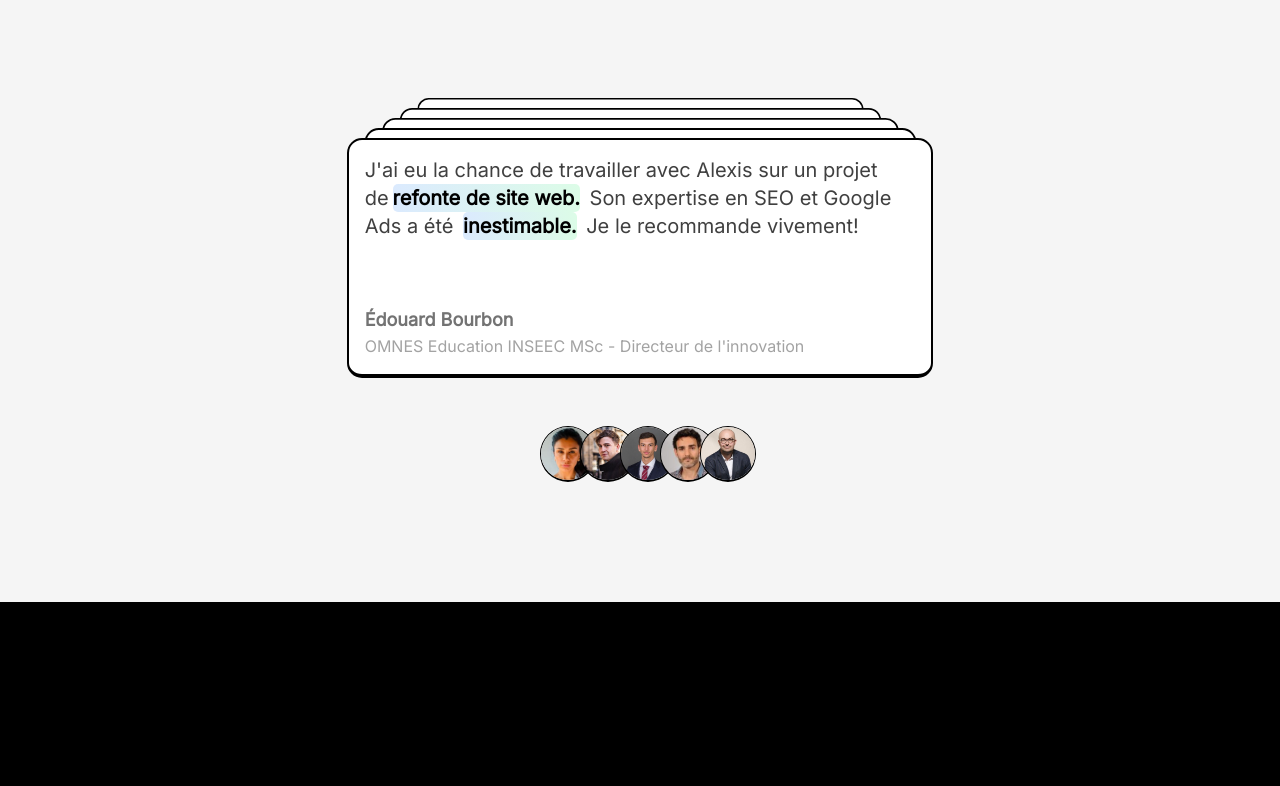
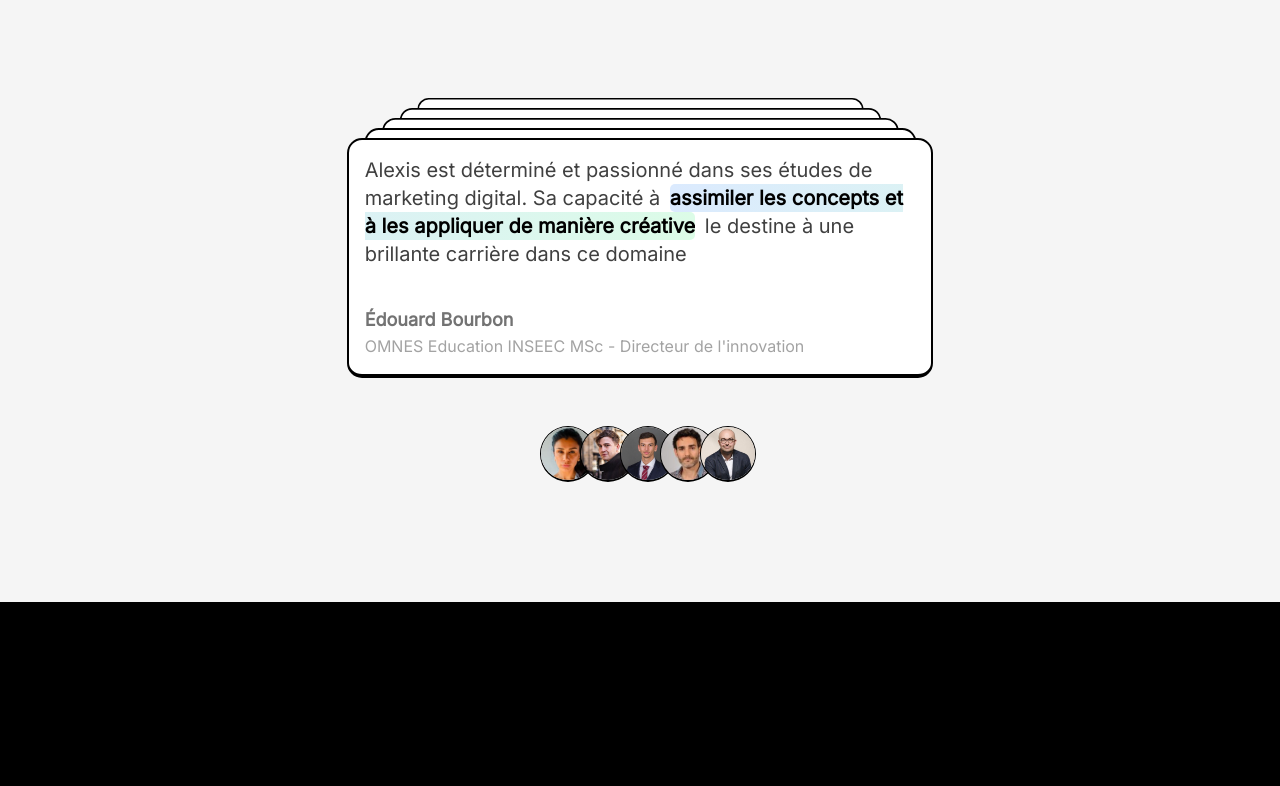
Before and after one commit to AlexisMarketeur/portfolio, a Next.js app: page / in a window 1280 px wide. Shown: the part 5814-6600 px from the top of the page. Built offline with nearby package versions, Linux system fonts and the light colour scheme.

Commit message:
testimonials update

```diff
--- a/components/footer.tsx
+++ b/components/footer.tsx
@@ -69,7 +69,12 @@ export const Footer = () => {
             </li>
 
             <li className="ml-8 hidden md:flex">
-              <Button variant="link" size="default" asChild>
+              <Button
+                variant="link"
+                size="default"
+                className="transform rounded-full border-2 border-black bg-backgroundSecondary p-0.5 transition-all duration-300 hover:opacity-50"
+                asChild
+              >
                 <Link href="/" className="flex gap-4">
                   <ArrowUp />
                 </Link>
--- a/components/testimony.tsx
+++ b/components/testimony.tsx
@@ -45,10 +45,10 @@ const CARDS = [
     designation: "Directrice des achats & ventes - Bonateks",
     content: (
       <p>
-        Collaborer avec Alexis a transformé{" "}
-        <Highlight>notre campagne Google Ads.</Highlight> Nous avons vu une
-        <Highlight>augmentation de 45%</Highlight> de notre trafic en seulement
-        quelques mois. Exceptionnel!
+        Grâce à Alexis, nous avons atteint un tout{" "}
+        <Highlight>nouveau public cible</Highlight>. Sa stratégie sur Google Ads
+        a augmenté nos ventes de façon remarquable. Un vrai changement de jeu
+        pour nous.
       </p>
     ),
   },
@@ -58,10 +58,10 @@ const CARDS = [
     designation: "Directeur du marketing - Génération Y",
     content: (
       <p>
-        Alexis a une <Highlight>maîtrise incroyable</Highlight> des nuances de
-        Google Ads. Son approche personnalisée a{" "}
-        <Highlight>boosté nos leads de plus de 30%.</Highlight> Hautement
-        recommandé!
+        Collaborer avec Alexis a{" "}
+        <Highlight>transformé notre campagne Google Ads</Highlight>. Nous avons
+        vu une augmentation de <Highlight>45% de notre trafic</Highlight> en
+        seulement quelques mois. Exceptionnel !
       </p>
     ),
   },
@@ -71,11 +71,11 @@ const CARDS = [
     designation: "Chef des opérations - Wingman Campus Fund",
     content: (
       <p>
-        Grâce à Alexis, nous avons atteint un
-        <Highlight>tout nouveau public cible</Highlight> . Sa stratégie sur
-        Google Ads a{" "}
-        <Highlight>augmenté nos ventes de façon remarquable.</Highlight>
-        Un vrai changement de jeu pour nous.
+        Collaborer avec Alexis a été une expérience très positive. En tant que
+        <Highlight>spécialiste Google Ads</Highlight>, il sait comment articuler
+        les défis et les solutions de manière claire et cohérente. Vous pouvez
+        vous attendre à une{" "}
+        <Highlight>collaboration professionnelle et transparente.</Highlight>
       </p>
     ),
   },
@@ -85,10 +85,11 @@ const CARDS = [
     designation: "Responsable des ventes online - SNCF Connect & Tech",
     content: (
       <p>
-        J'ai eu la chance de travailler avec Alexis sur un projet de
-        <Highlight>refonte de site web.</Highlight> Son expertise en SEO et
-        Google Ads a été <Highlight>inestimable.</Highlight> Je le recommande
-        vivement!
+        La force d'Alexis réside dans son{" "}
+        <Highlight>expertise Google</Highlight>, ainsi que dans sa capacité à
+        communiquer de manière claire et efficace. Travailler avec lui est un
+        vrai plaisir, car il valorise{" "}
+        <Highlight>une communication ouverte et honnête</Highlight>.
       </p>
     ),
   },
@@ -98,10 +99,12 @@ const CARDS = [
     designation: "OMNES Education INSEEC MSc - Directeur de l'innovation",
     content: (
       <p>
-        J'ai eu la chance de travailler avec Alexis sur un projet de
-        <Highlight>refonte de site web.</Highlight> Son expertise en SEO et
-        Google Ads a été <Highlight>inestimable.</Highlight> Je le recommande
-        vivement!
+        Alexis est déterminé et passionné dans ses études de marketing digital.
+        Sa capacité à{" "}
+        <Highlight>
+          assimiler les concepts et à les appliquer de manière créative
+        </Highlight>{" "}
+        le destine à une brillante carrière dans ce domaine
       </p>
     ),
   },
```
